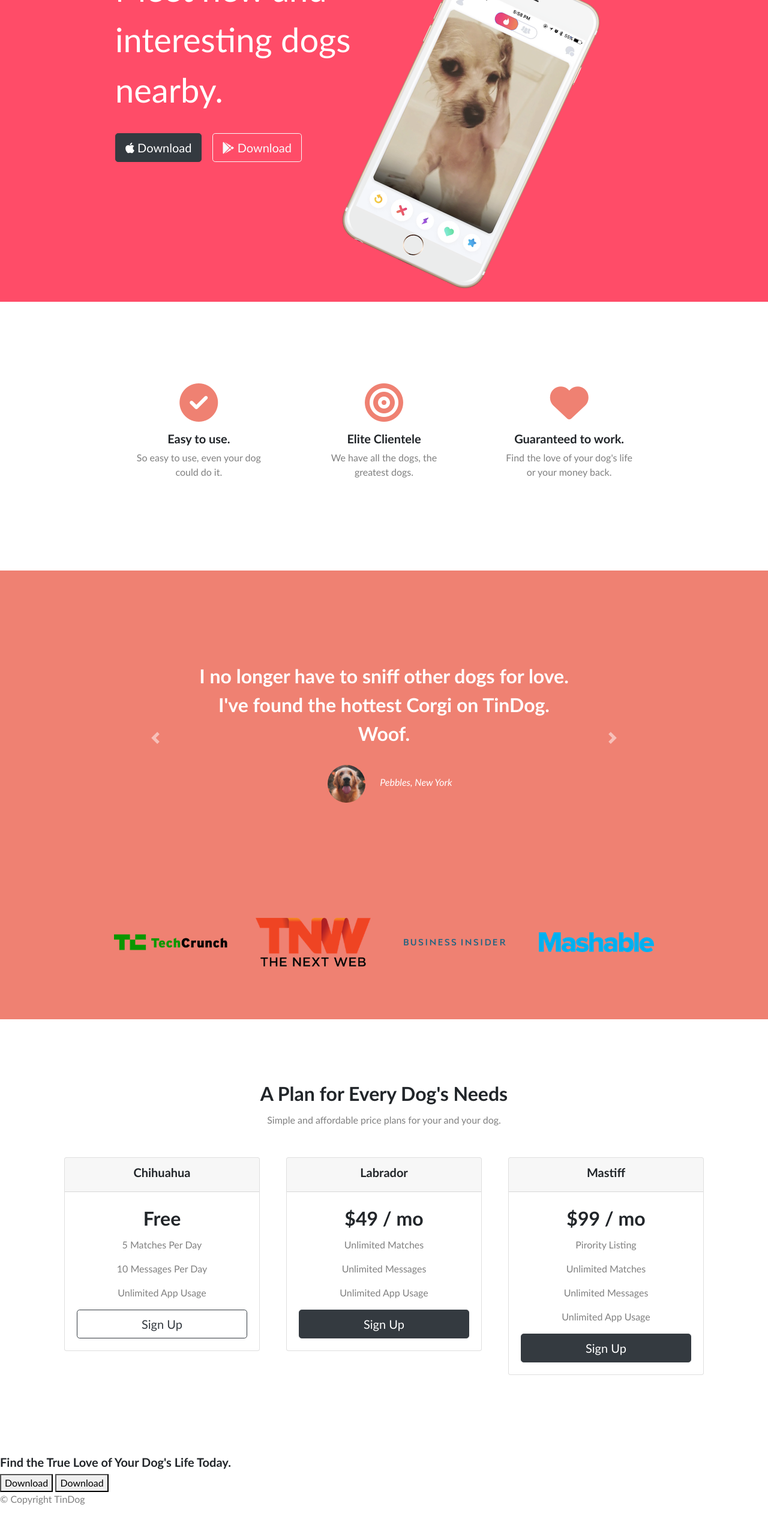
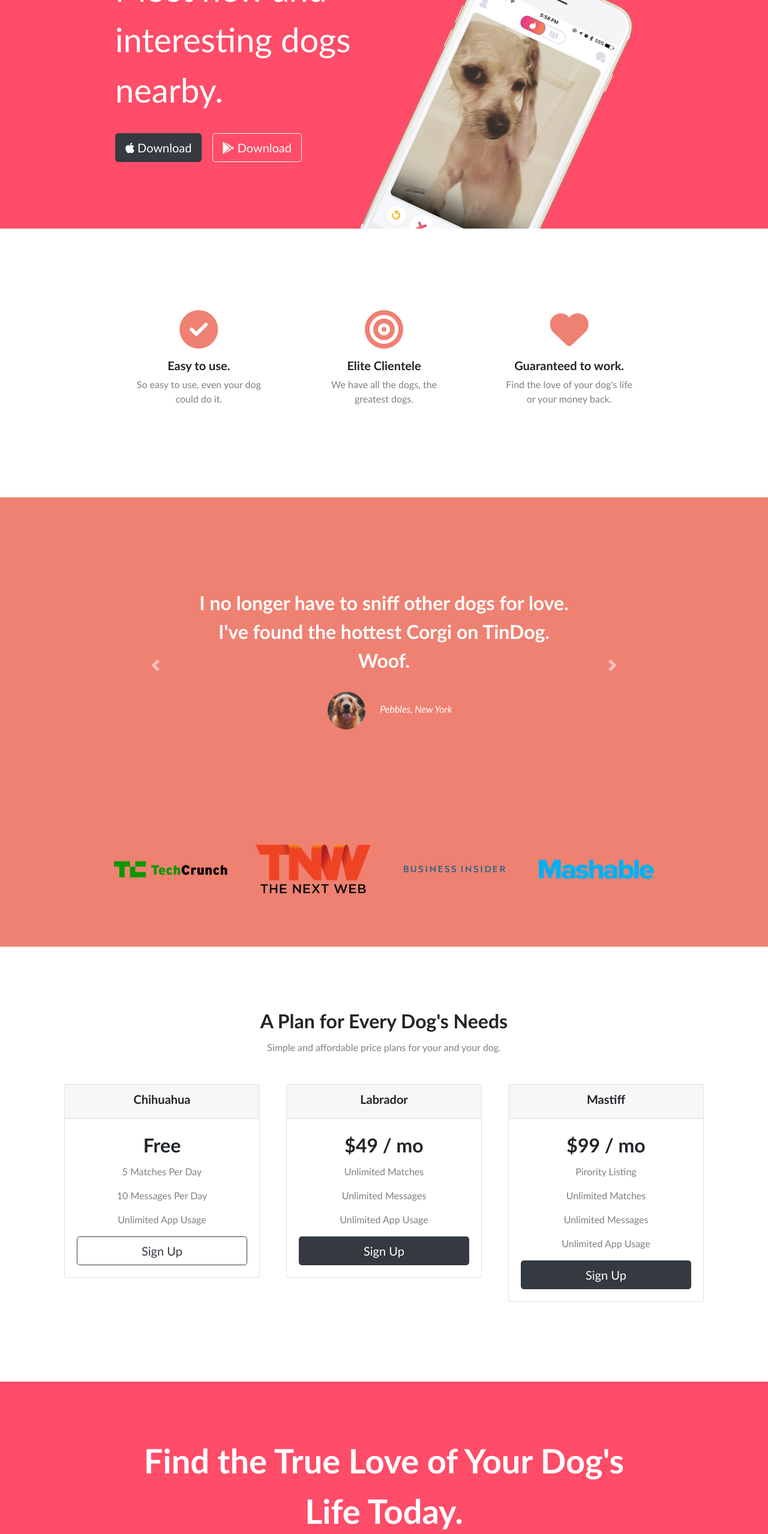
Before and after one commit to tayyab-ilyas/TinDog, a plain HTML site: page TinDog-Start-master/index.html in a window 1280 px wide. Shown: the part 240-2797 px from the top of the page at 60% size. Before the commit the page ends 2767 px from the top, so only its background shows below. Drawn offline with nearby package versions, Linux system fonts and the light colour scheme.

Commit message:
cta footer etc

```diff
--- a/TinDog-Start-master/css/styles.css
+++ b/TinDog-Start-master/css/styles.css
@@ -23,8 +23,7 @@ h2{
     margin:20px;
 }
 .container-fluid{
-    padding:3% 15%;
-
+    padding:3% 15% 7%;
 }
 .navbar{
     padding:0 0 4.5rem;
@@ -49,9 +48,14 @@ h2{
 .title-img{
     width:60%;
     transform:rotate(25deg);
+    position:absolute;
+    right:30%;
 }
 #features{
     padding:7% 15%;
+    background-color: white;
+    position:relative;
+    z-index:1;
 
 }
 .feature-box{
@@ -102,3 +106,35 @@ p{
 .pricing-column{
     padding:3% 2%;
 }
+@media (max-width:1028px){
+    #title{
+        text-align:center;
+    }
+    .title-img{
+        position:static;
+        transform:rotate(0);
+    }
+}
+
+#cta{
+    background-color: #ff4c68;
+    color:white;
+    padding:7% 15%;
+    text-align:center;
+}
+.cta-heading{
+    font-family: 'Gill Sans', 'Gill Sans MT', Calibri, 'Trebuchet MS', sans-serif;
+    font-weight:1000;
+    font-size:3.5rem;
+    line-height: 1.5;
+
+
+}
+#footer{
+    padding:7% 15%;
+    text-align:center;
+
+}
+.scl-icn{
+    padding:20px 15px;
+}
--- a/TinDog-Start-master/index.html
+++ b/TinDog-Start-master/index.html
@@ -5,7 +5,8 @@
   <meta charset="utf-8">
   <meta name="viewport" content="width=device-width, initial-scale=1, shrink-to-fit=no">
   <title>TinDog</title>
-  <link rel="stylesheet" href="https://cdn.jsdelivr.net/npm/bootstrap@4.4.1/dist/css/bootstrap.min.css" integrity="sha384-Vkoo8x4CGsO3+Hhxv8T/Q5PaXtkKtu6ug5TOeNV6gBiFeWPGFN9MuhOf23Q9Ifjh" crossorigin="anonymous">
+  <link rel="stylesheet" href="https://cdn.jsdelivr.net/npm/bootstrap@4.4.1/dist/css/bootstrap.min.css"
+    integrity="sha384-Vkoo8x4CGsO3+Hhxv8T/Q5PaXtkKtu6ug5TOeNV6gBiFeWPGFN9MuhOf23Q9Ifjh" crossorigin="anonymous">
   <link rel="stylesheet" href="css/styles.css">
   <script src="https://kit.fontawesome.com/85af5b9804.js" crossorigin="anonymous"></script>
 </head>
@@ -26,13 +27,13 @@
 
           <ul class="navbar-nav ms-auto">
             <li class="nav-item">
-              <a class="nav-link" href="">Contact</a>
+              <a class="nav-link" href="#footer">Contact</a>
             </li>
             <li class="nav-item">
-              <a class="nav-link" href="">Pricing</a>
+              <a class="nav-link" href="#pricing">Pricing</a>
             </li>
             <li class="nav-item">
-              <a class="nav-link" href="">Download</a>
+              <a class="nav-link" href="#cta">Download</a>
             </li>
           </ul>
         </div>
@@ -47,8 +48,8 @@
           <h1>Meet new and interesting dogs nearby.</h1>
           <button type="button" class="btn btn-dark btn-lg download-btn"><i class="fa-brands fa-apple"></i>
             Download</button>
-          <button type="button" class="btn btn-outline-light btn-lg download-btn"><i
-              class="fa-brands fa-google-play"></i> Download</button>
+          <button type="button" class="btn btn-outline-light btn-lg download-btn">
+            <i class="fa-brands fa-google-play"></i> Download</button>
         </div>
 
         <div class="col-lg-6">
@@ -204,9 +205,9 @@
 
   <section id="cta">
 
-    <h3>Find the True Love of Your Dog's Life Today.</h3>
-    <button type="button">Download</button>
-    <button type="button">Download</button>
+    <h3 class="cta-heading">Find the True Love of Your Dog's Life Today.</h3>
+    <button class="btn btn-lg btn-dark download-btn" type="button"><i class="fa-brands fa-apple"></i> Download</button>
+    <button class="btn btn-lg btn-light" type="button download-btn"><i class="fa-brands fa-google-play"></i> Download</button>
 
   </section>
 
@@ -214,14 +215,23 @@
   <!-- Footer -->
 
   <footer id="footer">
-
+    <i class="fa-brands fa-facebook scl-icn"></i>
+    <i class="fa-brands fa-instagram scl-icn"></i>
+    <i class="fa-brands fa-twitter scl-icn"></i>
+    <i class="fa-solid fa-envelope scl-icn"></i>
     <p>© Copyright TinDog</p>
 
   </footer>
 
-  <script src="https://code.jquery.com/jquery-3.4.1.slim.min.js" integrity="sha384-J6qa4849blE2+poT4WnyKhv5vZF5SrPo0iEjwBvKU7imGFAV0wwj1yYfoRSJoZ+n" crossorigin="anonymous"></script>
-  <script src="https://cdn.jsdelivr.net/npm/popper.js@1.16.0/dist/umd/popper.min.js" integrity="sha384-Q6E9RHvbIyZFJoft+2mJbHaEWldlvI9IOYy5n3zV9zzTtmI3UksdQRVvoxMfooAo" crossorigin="anonymous"></script>
-  <script src="https://cdn.jsdelivr.net/npm/bootstrap@4.4.1/dist/js/bootstrap.min.js" integrity="sha384-wfSDF2E50Y2D1uUdj0O3uMBJnjuUD4Ih7YwaYd1iqfktj0Uod8GCExl3Og8ifwB6" crossorigin="anonymous"></script>
+  <script src="https://code.jquery.com/jquery-3.4.1.slim.min.js"
+    integrity="sha384-J6qa4849blE2+poT4WnyKhv5vZF5SrPo0iEjwBvKU7imGFAV0wwj1yYfoRSJoZ+n" crossorigin="anonymous">
+  </script>
+  <script src="https://cdn.jsdelivr.net/npm/popper.js@1.16.0/dist/umd/popper.min.js"
+    integrity="sha384-Q6E9RHvbIyZFJoft+2mJbHaEWldlvI9IOYy5n3zV9zzTtmI3UksdQRVvoxMfooAo" crossorigin="anonymous">
+  </script>
+  <script src="https://cdn.jsdelivr.net/npm/bootstrap@4.4.1/dist/js/bootstrap.min.js"
+    integrity="sha384-wfSDF2E50Y2D1uUdj0O3uMBJnjuUD4Ih7YwaYd1iqfktj0Uod8GCExl3Og8ifwB6" crossorigin="anonymous">
+  </script>
 </body>
 
 </html>
```
Lines whose indentation alone changed are shown as unchanged.
